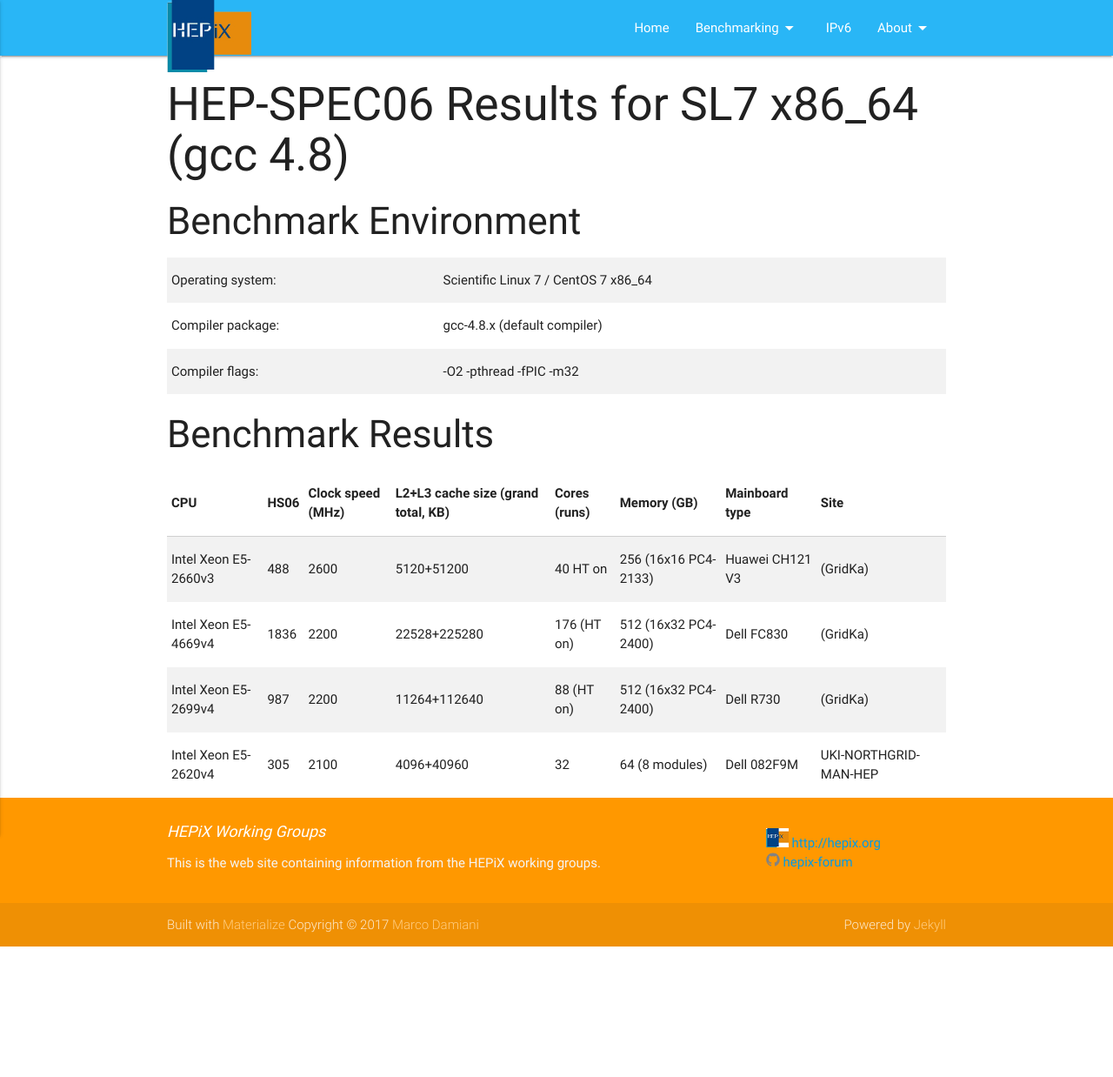
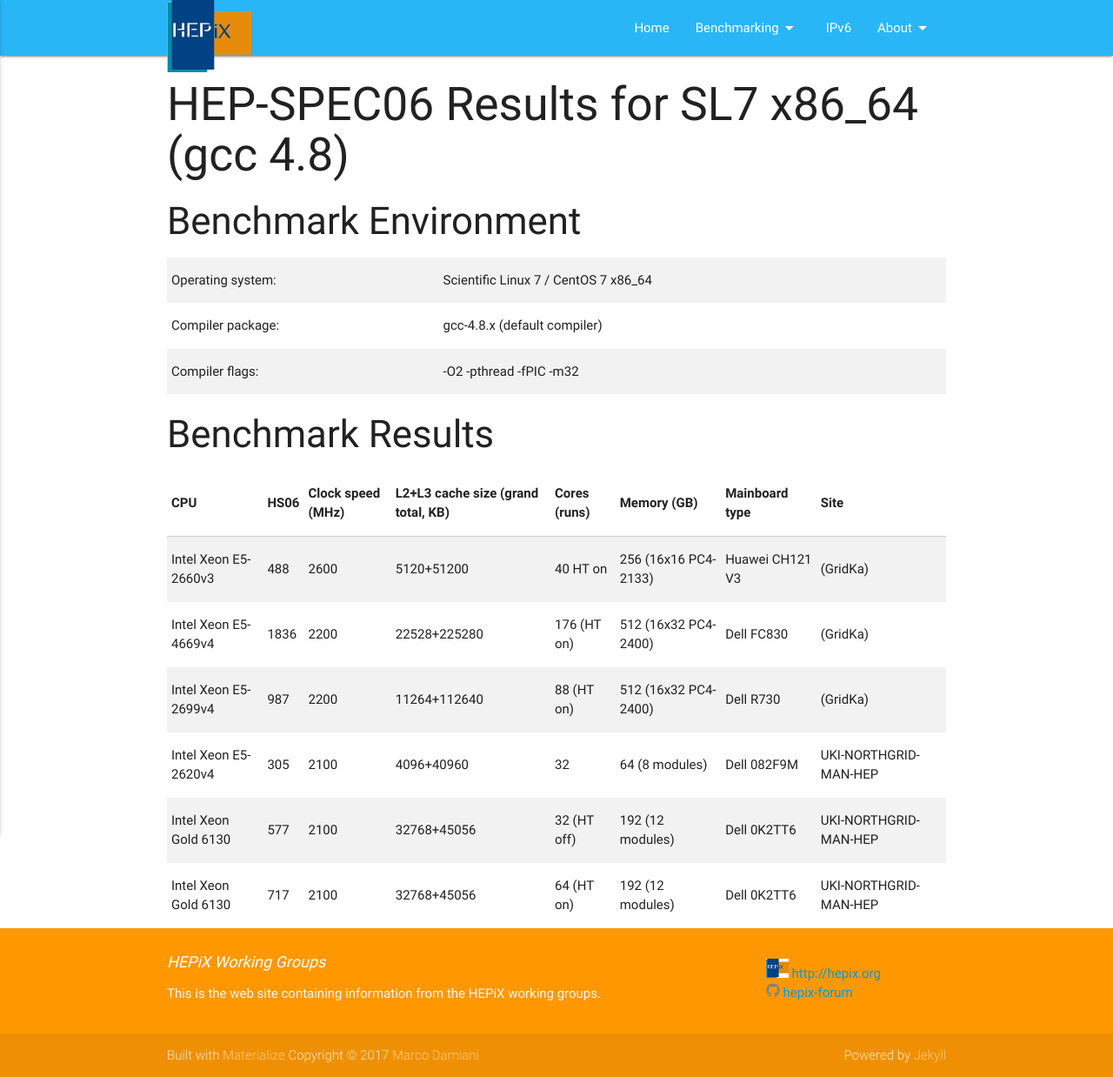
Before and after one commit to HEPiX-Forum/hepix-forum.github.io, a Jekyll site: the page built from _benchmarking/sl7-x86_64-gcc48.md, in a window 1280 px wide. Shown: the whole page at 87% size. Built offline with Jekyll 4.4.1, drawn with Linux system fonts in a browser that asks for light colours; before the commit the page ends 1088 px from its top, so only the background shows below that.

Commit message:
new results from Alessandra (#29)
Intel Xeon Gold 6130 64-bit HT on

```diff
--- a/_benchmarking/sl7-x86_64-gcc48.md
+++ b/_benchmarking/sl7-x86_64-gcc48.md
@@ -22,3 +22,5 @@ menu: SL7 x86_64 gcc48
 |  Intel Xeon E5-4669v4  |  1836 |  2200 |  22528+225280  |  176 (HT on)  |  512 (16x32 PC4-2400)  | Dell FC830  | (GridKa) |
 |  Intel Xeon E5-2699v4  |  987 |  2200 |  11264+112640  |  88 (HT on)  |  512 (16x32 PC4-2400)  | Dell R730  | (GridKa) |
 |  Intel Xeon E5-2620v4  |  305 |  2100 |  4096+40960  |  32  |  64 (8 modules)  | Dell 082F9M  | UKI-NORTHGRID-MAN-HEP |
+|  Intel Xeon Gold 6130  | 577 |  2100 |  32768+45056  |  32 (HT off)  |  192 (12 modules)  | Dell 0K2TT6  | UKI-NORTHGRID-MAN-HEP |
+|  Intel Xeon Gold 6130  | 717 |  2100 |  32768+45056  |  64 (HT on)  |  192 (12 modules)  | Dell 0K2TT6  | UKI-NORTHGRID-MAN-HEP |
```
